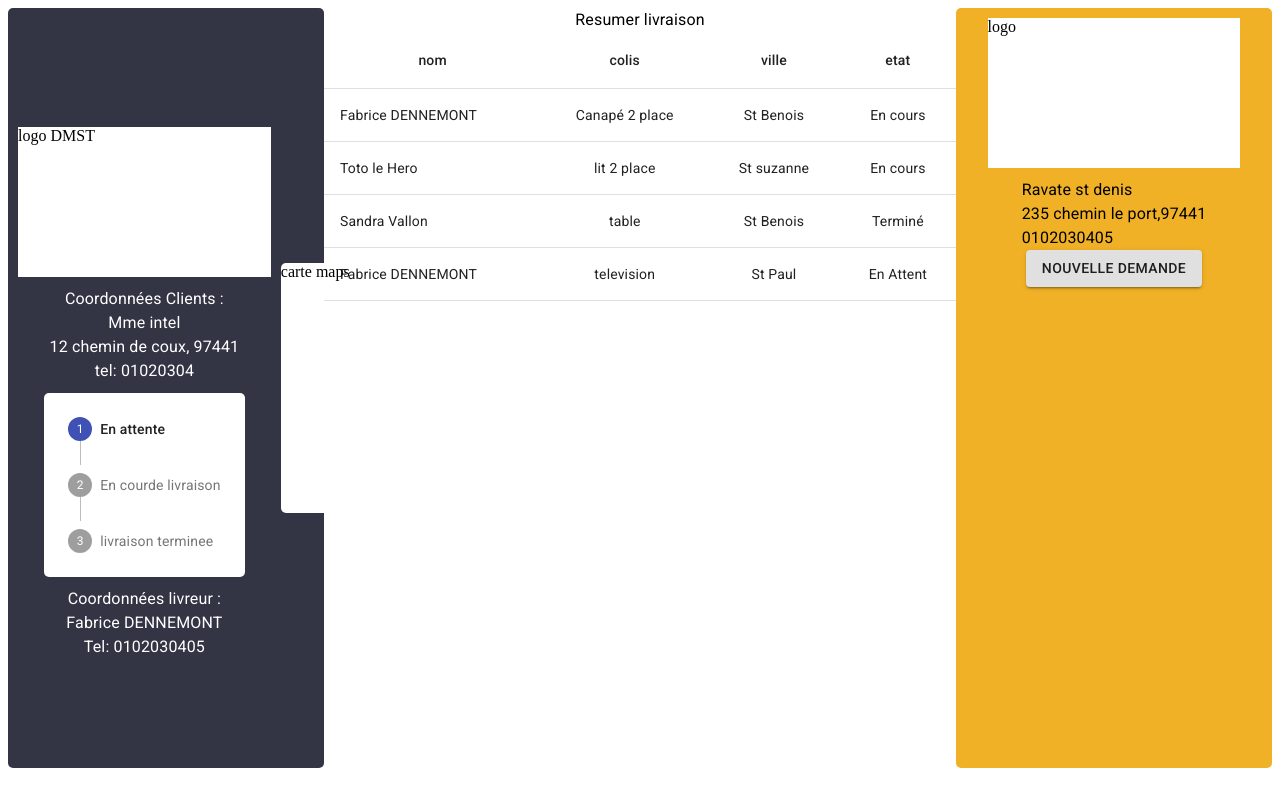
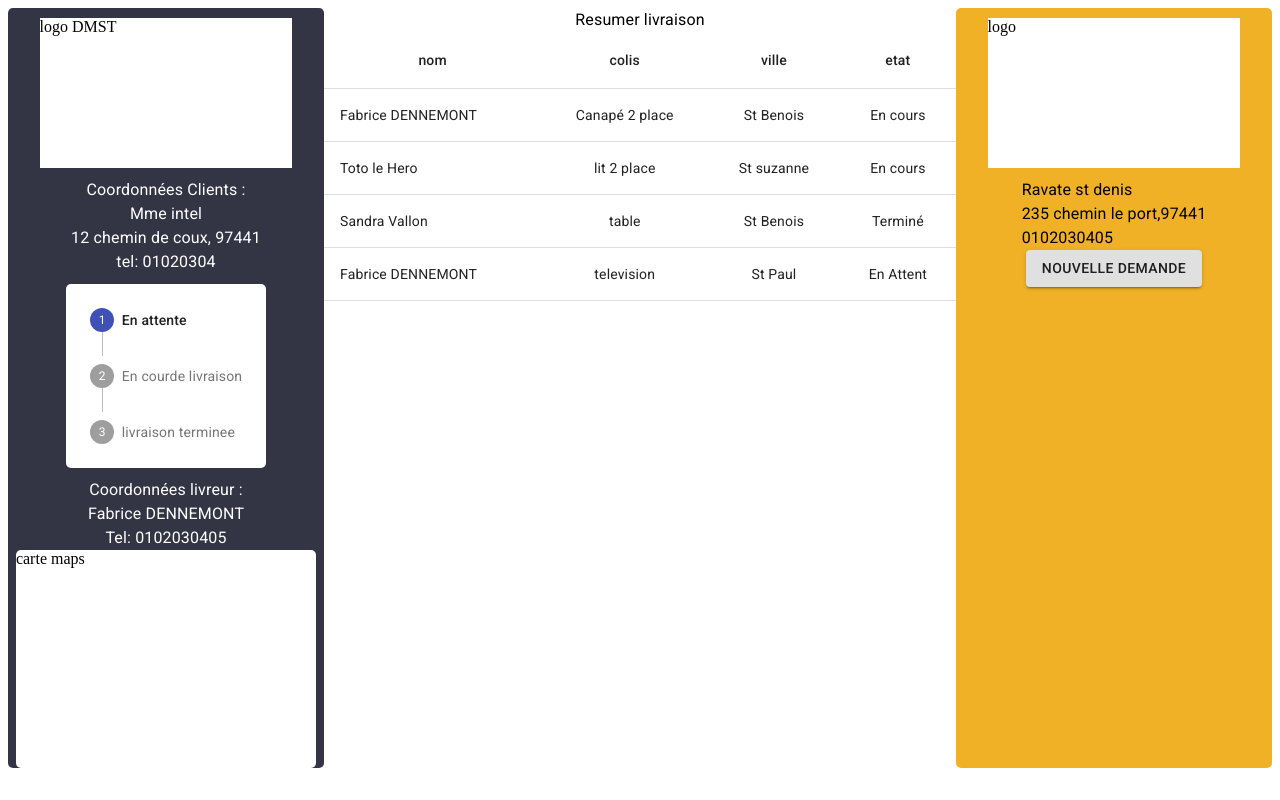
Before and after one commit to fabden/Transportali.re, a React (Create React App) app in the folder frontend_magazin/: page / in a window 1280 px wide. Built offline with nearby package versions, Linux system fonts and the light colour scheme.

Commit message:
liaison boutton magazin

```diff
--- a/frontend_magazin/src/Components/Magazin.js
+++ b/frontend_magazin/src/Components/Magazin.js
@@ -86,7 +86,7 @@ const rows = [
         <Container maxWidth={false} disableGutters>
             <Grid container>
                  {/*parti infomation gauche */ }
-                <Grid xs item container justify="center" alignItems="center" direction="column" className={`${classes.couleurFond} ${classes.border_raduis} ${classes.height_100} `}>
+                <Grid xs={3} item container justify="center" alignItems="center" direction="column" className={`${classes.couleurFond} ${classes.border_raduis} ${classes.height_100} `}>
 
                     <Grid className={`${classes.logo} ${classes.margin_10px}`}>
                         logo DMST
@@ -124,7 +124,7 @@ const rows = [
                     <Typography>
                         Tel: 0102030405
                     </Typography>
-                    <Grid item className={`${classes.maps} ${classes.border_raduis}`}>
+                    <Grid item xs className={`${classes.maps} ${classes.border_raduis}`}>
                         carte maps
                     </Grid>
 
@@ -162,7 +162,7 @@ const rows = [
                 </TableContainer>
                 </Grid>
                 {/*parti commande droit */ }
-                <Grid item xs container  justify="flex-start" alignItems="center"  direction="column" className={`${classes.couleurfondjaune} ${classes.border_raduis} `}>
+                <Grid item xs={3} container  justify="flex-start" alignItems="center"  direction="column" className={`${classes.couleurfondjaune} ${classes.border_raduis} `}>
                     <Grid className={`${classes.logo} ${classes.margin_10px}`}>
                         logo
                     </Grid>
```
